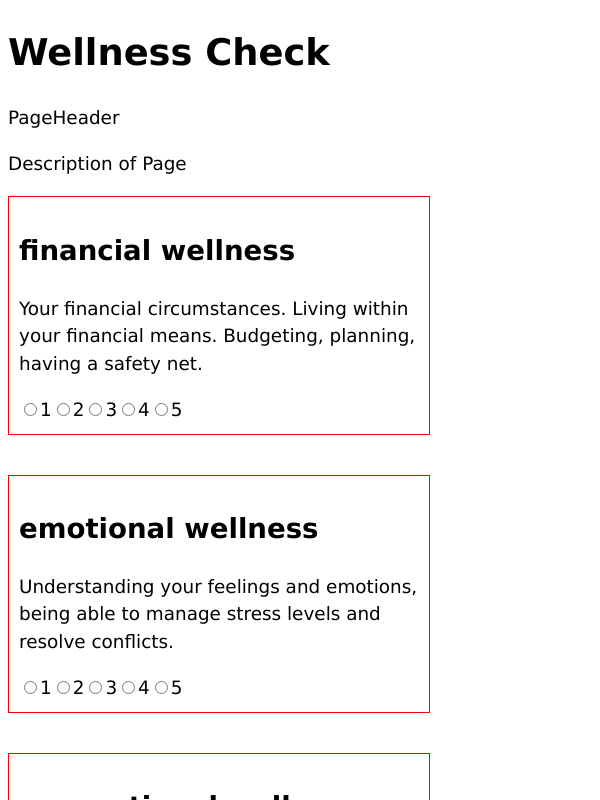
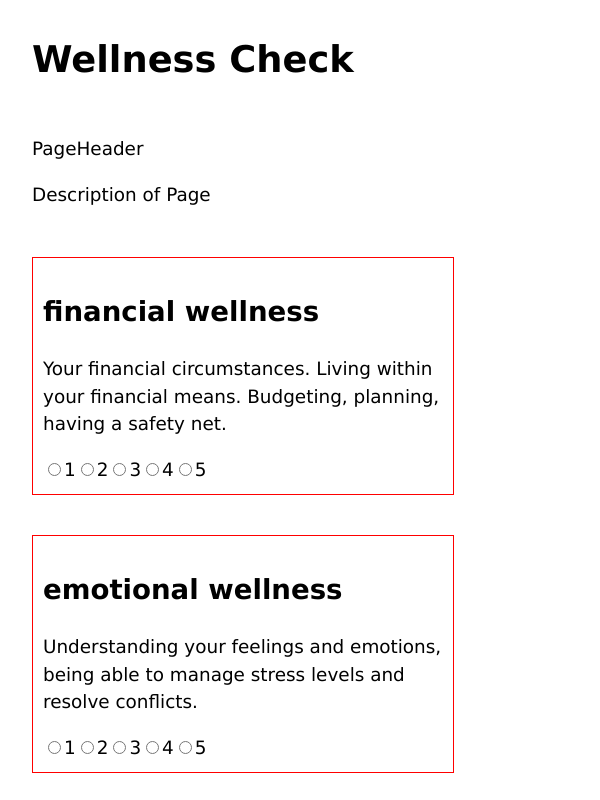
Before and after one commit to IraShy/wellness-check, a React (Vite) app: page / in a window 600 px wide. Shown: the top 800 px of the page. Built offline with nearby package versions, Linux system fonts and the light colour scheme.

Commit message:
design: add white space between elements

```diff
--- a/src/styles/index.css
+++ b/src/styles/index.css
@@ -4,6 +4,7 @@ body {
   font-family: Verdana, Tahoma, sans-serif;
   font-size: 1.25rem;
   line-height: 1.5;
+  margin: 3rem;
 }
 
 .area-cards {
@@ -18,22 +19,50 @@ body {
   padding: 10px; /* TO DO */
 }
 
+.page-header {
+  margin-top: 4rem;
+}
+
+.page-description {
+  margin-bottom: 4rem;
+}
+
 /* Screen responsive styles */
 
 @media screen and (max-width: 600px) {
   body {
     font-size: 1rem;
+    margin: 1rem;
   }
+
   .area-cards {
     gap: 32px;
+  }
+
+  .page-header {
+    margin-top: 2rem;
+  }
+
+  .page-description {
+    margin-bottom: 2rem;
   }
 }
 
 @media screen and (min-width: 600px) and (max-width: 768px) {
   body {
     font-size: 1.15rem;
+    margin: 2rem;
   }
+
   .area-cards {
     gap: 40px;
   }
+
+  .page-header {
+    margin-top: 3rem;
+  }
+
+  .page-description {
+    margin-bottom: 3rem;
+  }
 }
```
